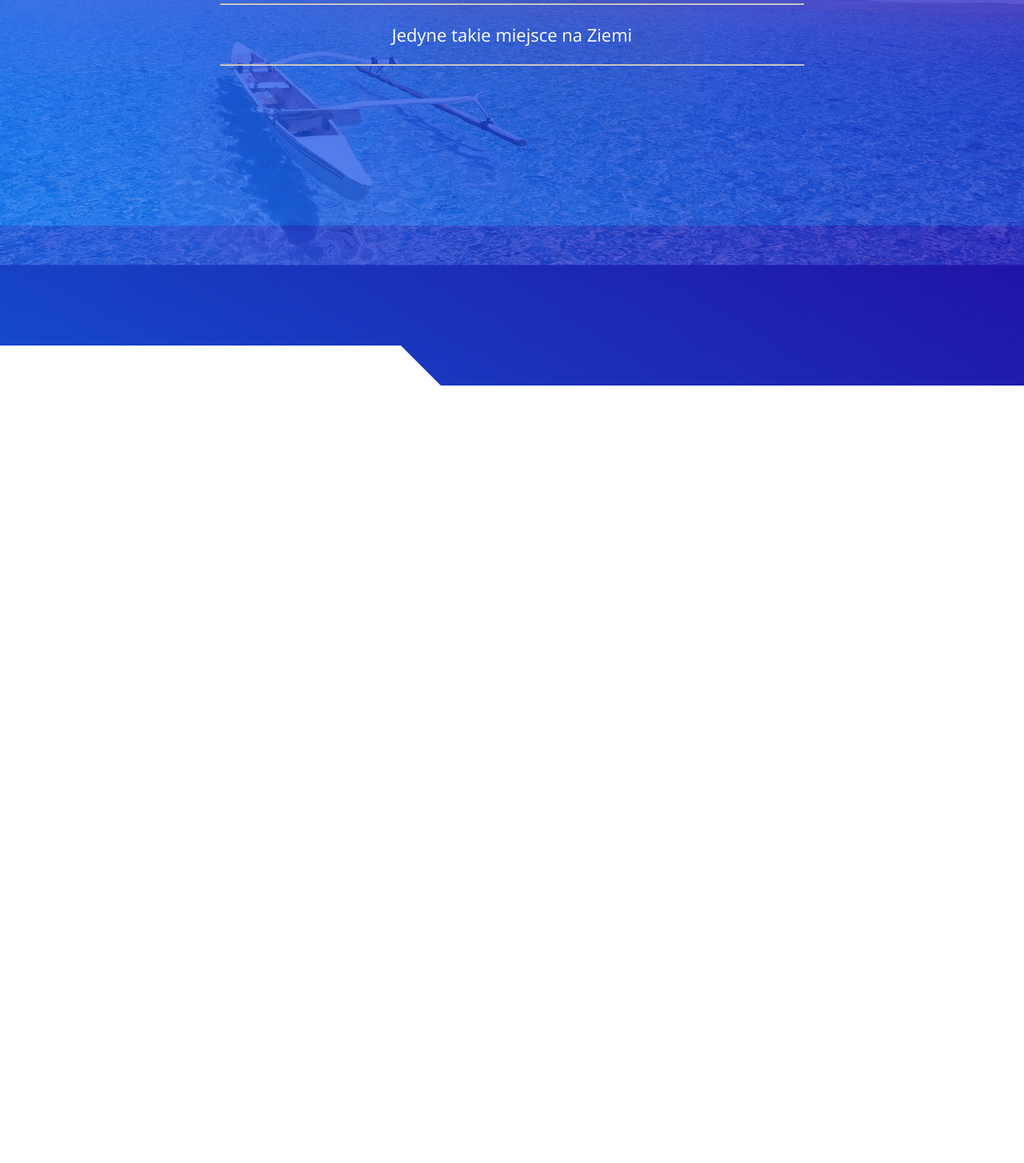
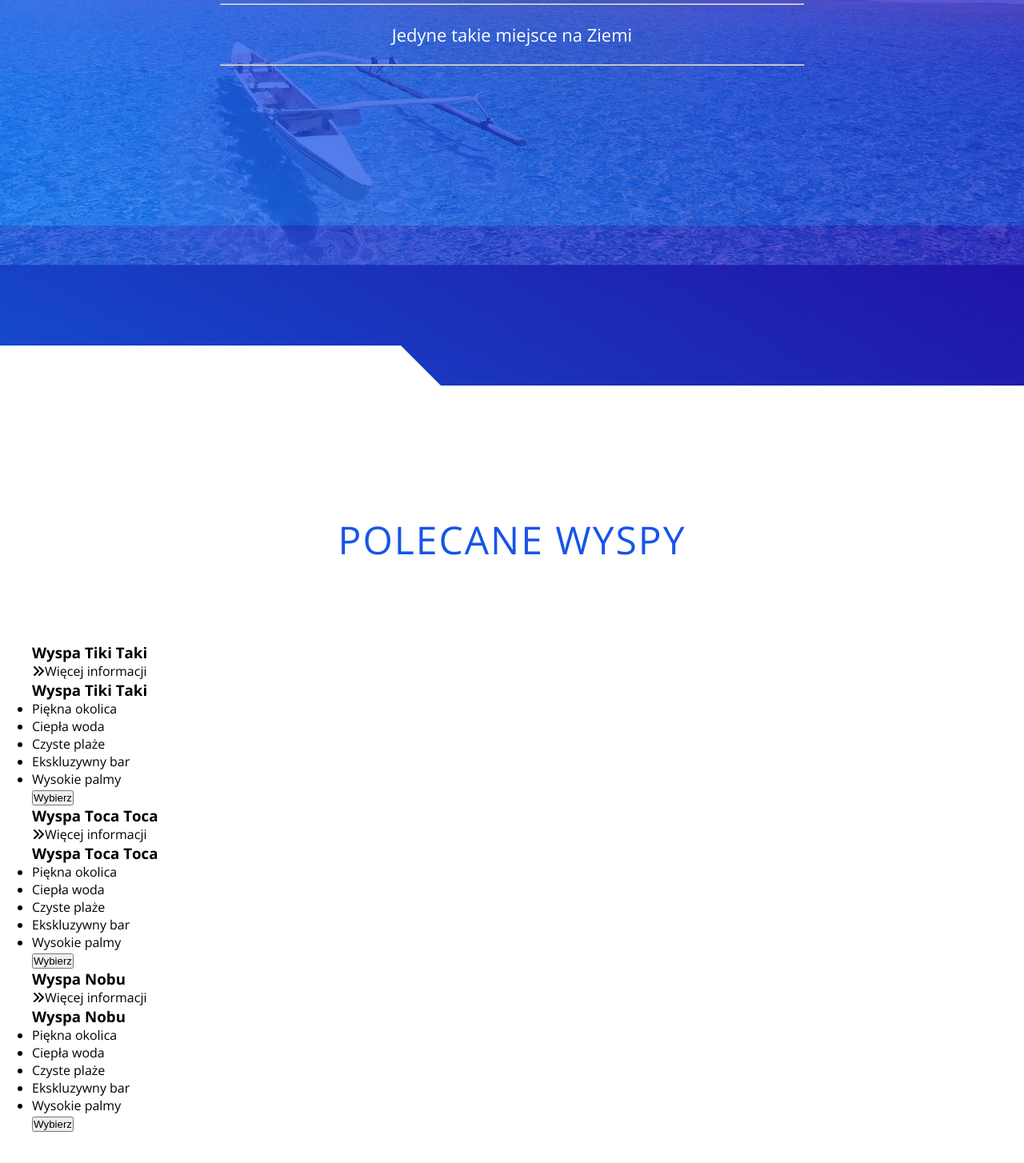
Before and after one commit to Squirrello-maker/tropical_paradise, a plain HTML site: page index.html in a window 1280 px wide. Shown: the part 2369-3823 px from the top of the page at 80% size. Before the commit the page ends 2851 px from the top, so only its background shows below. Drawn offline with nearby package versions, Linux system fonts and the light colour scheme.

Commit message:
Added islands cards structure

```diff
--- a/index.html
+++ b/index.html
@@ -69,6 +69,65 @@
             <hr>
         </section>
 
+        <section class="islands section-padding section white-section" id="islands">
+            <div class="wrapper">
+                <h2 class="section-heading">Polecane wyspy</h2>
+                <div class="islands__cards">
+                    <div class="islands__card" onclick="void(0)">
+                    <div class="islands__card-img islands__card-img--first">
+                        <h3 class="islands__card-img-title">Wyspa Tiki Taki</h3>
+                        <p class="islands__card-img-info"><i class="fas fa-angle-double-right"></i>Więcej informacji</p>
+                    </div>
+                    <div class="islands__card-info">
+                        <h3 class="islands__card-info-title">Wyspa Tiki Taki</h3>
+                        <ul class="islands__card-info-list">
+                            <li class="islands__card-info-list-item">Piękna okolica</li>
+                            <li class="islands__card-info-list-item">Ciepła woda</li>
+                            <li class="islands__card-info-list-item">Czyste plaże</li>
+                            <li class="islands__card-info-list-item">Ekskluzywny bar</li>
+                            <li class="islands__card-info-list-item">Wysokie palmy</li>
+                        </ul>
+                        <button class="islands__card-info-btn btn-special-animation">Wybierz</button>
+                    </div>
+                    </div>
+                    <div class="islands__card" onclick="void(0)">
+                    <div class="islands__card-img islands__card-img--second">
+                        <h3 class="islands__card-img-title">Wyspa Toca Toca</h3>
+                        <p class="islands__card-img-info"><i class="fas fa-angle-double-right"></i>Więcej informacji</p>
+                    </div>
+                    <div class="islands__card-info">
+                        <h3 class="islands__card-info-title">Wyspa Toca Toca</h3>
+                        <ul class="islands__card-info-list">
+                            <li class="islands__card-info-list-item">Piękna okolica</li>
+                            <li class="islands__card-info-list-item">Ciepła woda</li>
+                            <li class="islands__card-info-list-item">Czyste plaże</li>
+                            <li class="islands__card-info-list-item">Ekskluzywny bar</li>
+                            <li class="islands__card-info-list-item">Wysokie palmy</li>
+                        </ul>
+                        <button class="islands__card-info-btn btn-special-animation">Wybierz</button>
+                    </div>
+                    </div>
+                    <div class="islands__card" onclick="void(0)">
+                    <div class="islands__card-img islands__card-img--third">
+                        <h3 class="islands__card-img-title">Wyspa Nobu</h3>
+                        <p class="islands__card-img-info"><i class="fas fa-angle-double-right"></i>Więcej informacji</p>
+                    </div>
+                    <div class="islands__card-info">
+                        <h3 class="islands__card-info-title">Wyspa Nobu</h3>
+                        <ul class="islands__card-info-list">
+                            <li class="islands__card-info-list-item">Piękna okolica</li>
+                            <li class="islands__card-info-list-item">Ciepła woda</li>
+                            <li class="islands__card-info-list-item">Czyste plaże</li>
+                            <li class="islands__card-info-list-item">Ekskluzywny bar</li>
+                            <li class="islands__card-info-list-item">Wysokie palmy</li>
+                        </ul>
+                        <button class="islands__card-info-btn btn-special-animation">Wybierz</button>
+                    </div>
+                    </div>
+                </div>
+            </div>
+        </section>
+
     </main>
     <script src="./js/main.js"></script>
 </body>
```
Also changed, not shown: img/1sm.jpg (added), img/2sm.jpg (added), img/3sm.jpg (added).
